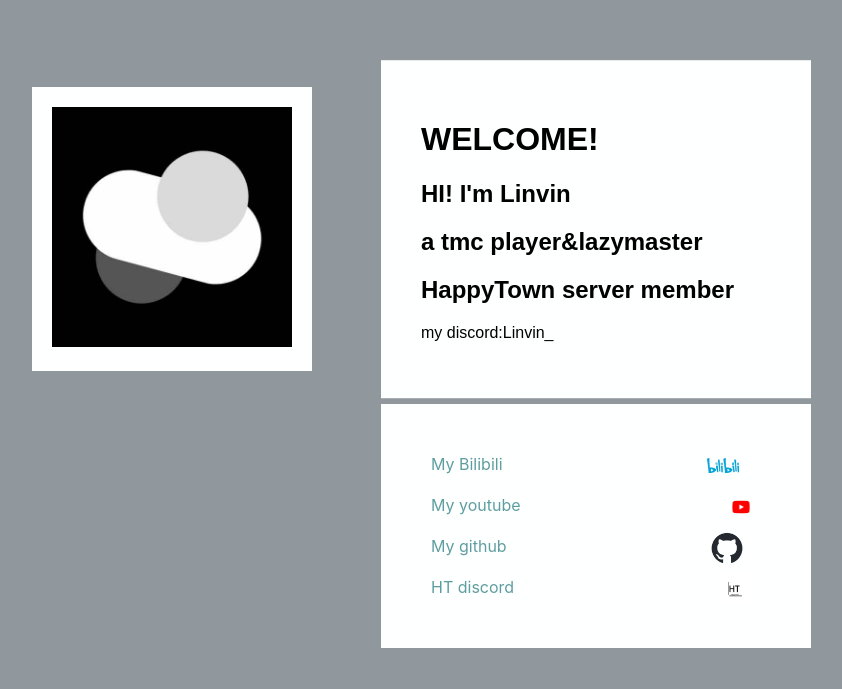
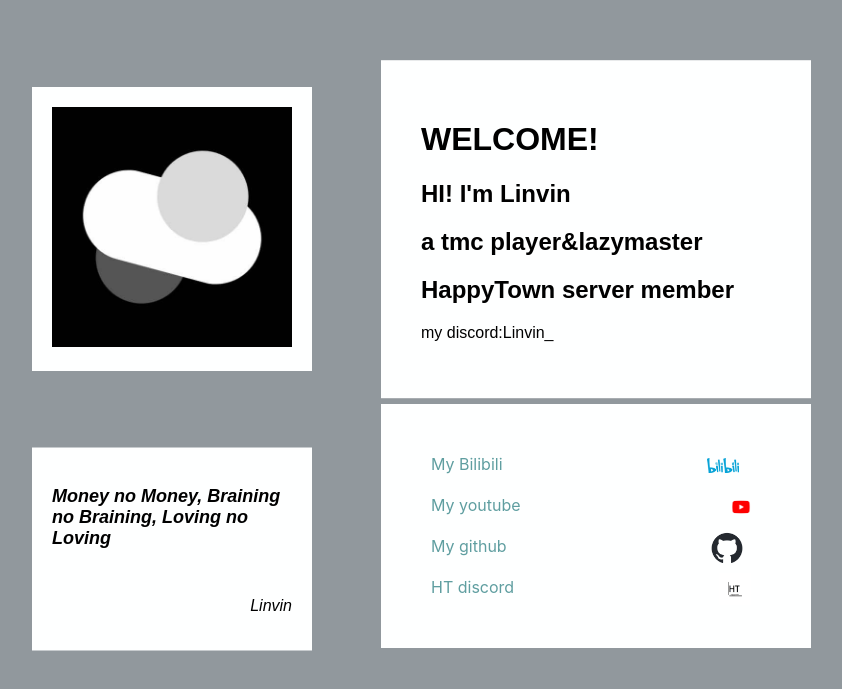
Before and after one commit to Linvin-1233/Self-introduction, a plain HTML site: page index.html in a window 1280 px wide. Shown: the part 171-860 px from the top of the page, without its empty margins (216-1058 px from the left). Drawn offline with Linux system fonts and the light colour scheme.

Commit message:
Update index.html

```diff
--- a/index.html
+++ b/index.html
@@ -33,6 +33,12 @@
       <img src="image/blog.png"></a><br>
 </div>
 
+    <div class="ganhua">
+    <p id="random-text"></p><br>
+    <p id="a">Linvin</p>
+    <script src="js/randomtext.js"></script>
+</div>
+
 <div class="uninvisible">
     <h6>WOW! YOU FIND ME! YOU ARE SO CLEVER!</h6>
 </div>
```
